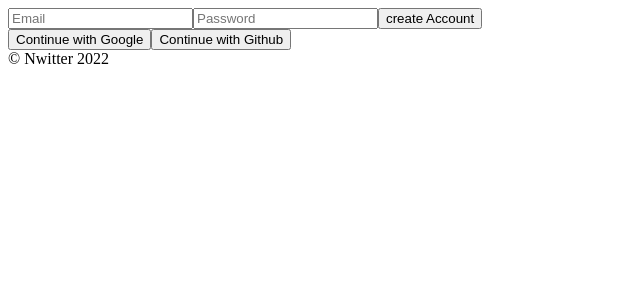
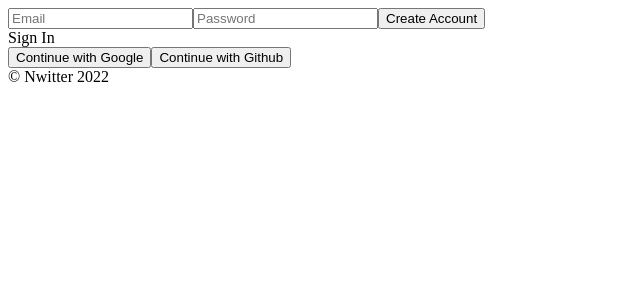
Before and after one commit to khoon0608/nwitter, a React (Create React App) app: page /#/ in a window 1280 px wide. Shown: the top 300 px of the page, without its empty margins (0-640 px from the left). Built offline with nearby package versions, Linux system fonts and the light colour scheme; no server answers.

Commit message:
2.4  계정 생성과 로그인을 교체하기

```diff
--- a/src/routes/Auth.jsx
+++ b/src/routes/Auth.jsx
@@ -24,22 +24,24 @@ const Auth = () => {
     event.preventDefault();
 
     try {
-      let data = null;
       if (newAccount === true) {
-        data = await createUserWithEmailAndPassword(
+        await createUserWithEmailAndPassword(
           authService,
           email,
           password
         );
         // create account
       } else {
-        data = await signInWithEmailAndPassword(authService, email, password);
+        await signInWithEmailAndPassword(authService, email, password);
         // log in
       }
     } catch (error) {
       alert(error.message);
     }
   };
+
+  const toggleAccount = () => setNewAccount((prev) => !prev);
+
   return (
     <div>
       <form onSubmit={onSubmit}>
@@ -59,8 +61,11 @@ const Auth = () => {
           value={password}
           onChange={onChange}
         />
-        <button> {newAccount ? "create Account" : "Log In"} </button>
+        <button> {newAccount ? "Create Account" : "Sign In"} </button>
       </form>
+      <span onClick={toggleAccount}>
+        {newAccount ? "Sign In" : "Create Account"}
+      </span>
       <div>
         <button>Continue with Google</button>
         <button>Continue with Github</button>
```
